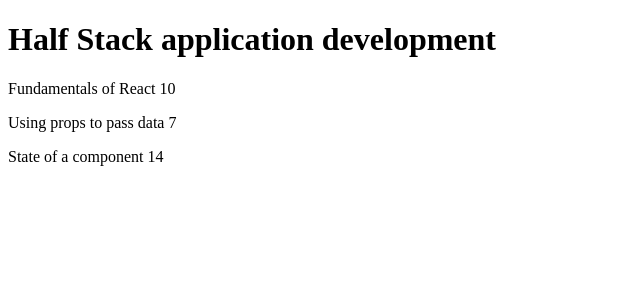
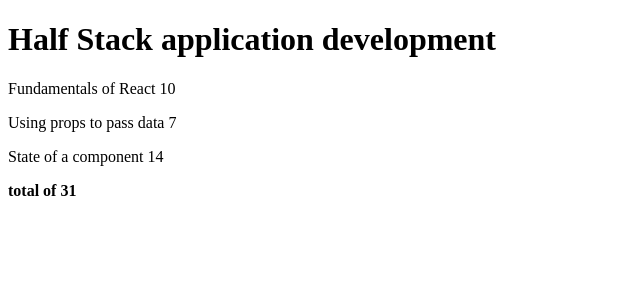
Before and after one commit to bryantt23/fso-part1, a React (Vite) app: page / in a window 1280 px wide. Shown: the top 300 px of the page, without its empty margins (0-640 px from the left). Built offline with nearby package versions, Linux system fonts and the light colour scheme.

Commit message:
2.2: Course information step7

```diff
--- a/src/Course.jsx
+++ b/src/Course.jsx
@@ -9,6 +9,11 @@
 
             <p>
                 {parts.map(({ name, exercises, id }) => <p key={id}>{name} {exercises}</p>)}
+            </p>
+            <p>
+                <strong>total of {parts.reduce((prev, cur) => {
+                    return prev + cur.exercises
+                }, 0)}</strong>
 
             </p>
         </div>
```
